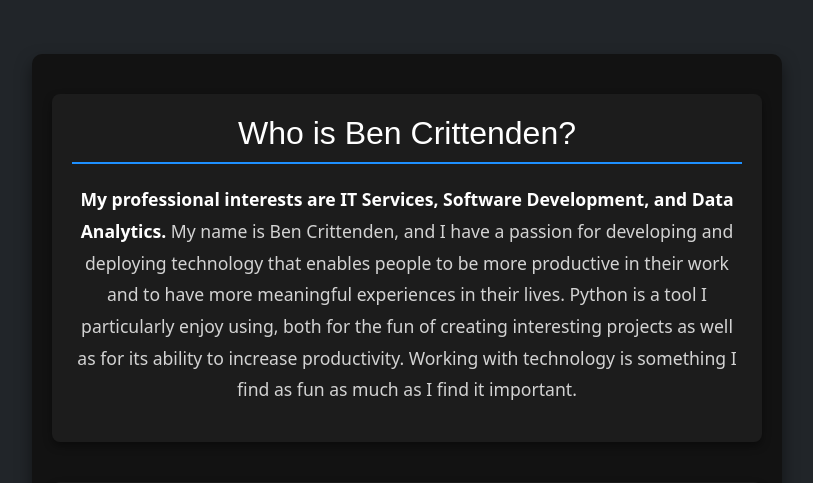
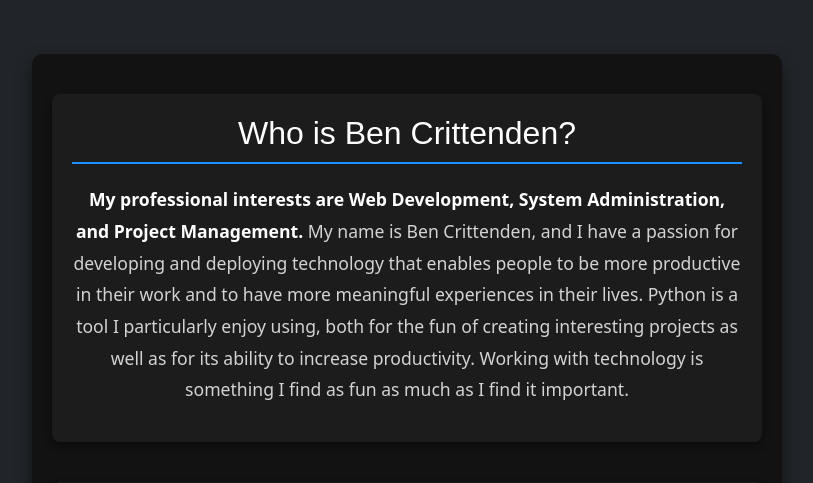
Before and after one commit to BenCritt/profile_workspace_heroku, a Django app: template projects/templates/projects/home.html in a window 1280 px wide. Shown: the part 150-633 px from the top of the page, without its empty margins (233-1046 px from the left). Run offline with Django 3.2, Linux system fonts and the light colour scheme; the template is opened without the code that fills it, so the values that code supplies are empty; some libraries are stand-ins or nearby versions.

Commit message:
Home page improvements.

```diff
--- a/projects/templates/projects/home.html
+++ b/projects/templates/projects/home.html
@@ -9,7 +9,7 @@
         "@context": "https://schema.org",
         "@type": "ProfilePage",
         "url": "https://www.bencritt.net",
-        "description": "Professional profile of Ben Crittenden, showcasing skills in IT Services, Software Development, and Data Analytics.",
+        "description": "Professional profile of Ben Crittenden",
         "mainEntity": {
           "@type": "Person",
           "givenName": "Benjamin",
@@ -20,10 +20,6 @@
             "@type": "Country",
             "name": "United States"
           },
-          "memberOf": {
-            "@type": "Organization",
-            "name": "Fraternal Order of Eagles"
-          },
           "alumniOf": {
             "@type": "CollegeOrUniversity",
             "name": "University of Wisconsin–Madison",
@@ -33,7 +29,7 @@
           "hasOccupation": {
             "@type": "Occupation",
             "name": "Technical Support Manager",
-            "skills": ["Technical Support", "IT Services", "Management", "Web Development"]
+            "skills": ["Technical Support", "IT Services", "Management", "Web Development", "System Administration", "Project Management"]
           },
           "worksFor": {
             "@type": "Organization",
@@ -200,19 +196,19 @@
     {% endblock styles %}
     {% block meta_tags %}
     <!-- Meta tags for providing basic information about the website to search engines and social media platforms. -->
-    <meta name="description" content="Ben Crittenden is an IT professional with expertise in software development, data analytics, and IT services. Visit this site to explore his projects, qualifications, and professional achievements.">
+    <meta name="description" content="Ben Crittenden is an IT professional with expertise in Web Development, System Administration, and Project Management. Visit this site to explore his projects, qualifications, and professional achievements.">
     <meta name="keywords" content="Ben Crittenden, Crittenden, Professional, Profile, Portfolio, IT Services, Software Development, Data Analytics, Technical Support, Web Development, Project Management">
     <!-- Facebook Meta Tags -->
     <meta property="og:url" content="https://www.bencritt.net">
     <meta property="og:type" content="website">
-    <meta property="og:title" content="Ben Crittenden - IT Services, Software Development, Data Analytics">
+    <meta property="og:title" content="Ben Crittenden - IT Professional">
     <meta property="og:description" content="This is the professional profile of Ben Crittenden.  On this website, you will find web appllications and documentation showcasing Ben Crittenden's skills and qualifications.">
     <meta property="og:image" content="https://i.imgur.com/Bij7PoW.png">
     <!-- Twitter Meta Tags -->
     <meta name="twitter:card" content="summary_large_image">
     <meta property="twitter:domain" content="bencritt.net">
     <meta property="twitter:url" content="https://www.bencritt.net">
-    <meta name="twitter:title" content="Ben Crittenden - IT Services, Software Development, Data Analytics">
+    <meta name="twitter:title" content="Ben Crittenden - IT Professional">
     <meta name="twitter:description" content="This is the professional profile of Ben Crittenden.  On this website, you will find web appllications and documentation showcasing Ben Crittenden's skills and qualifications.">
     <meta name="twitter:image" content="https://i.imgur.com/Bij7PoW.png">
     <meta name="twitter:creator" content="@bencritt89"/>
@@ -235,7 +231,7 @@
       <div class="content-container">
       <section id="about-ben-crittenden">
         <h2>Who is Ben Crittenden?</h2>
-        <p><strong>My professional interests are IT Services, Software Development, and Data Analytics.</strong>  My name is Ben Crittenden, and I have a passion for developing and deploying technology that enables people to be more productive in their work and to have more meaningful experiences in their lives.  Python is a tool I particularly enjoy using, both for the fun of creating interesting projects as well as for its ability to increase productivity.  Working with technology is something I find as fun as much as I find it important.</p>
+        <p><strong>My professional interests are Web Development, System Administration, and Project Management.</strong>  My name is Ben Crittenden, and I have a passion for developing and deploying technology that enables people to be more productive in their work and to have more meaningful experiences in their lives.  Python is a tool I particularly enjoy using, both for the fun of creating interesting projects as well as for its ability to increase productivity.  Working with technology is something I find as fun as much as I find it important.</p>
       </section>
 
       <section id="experience-ben-crittenden">
```
